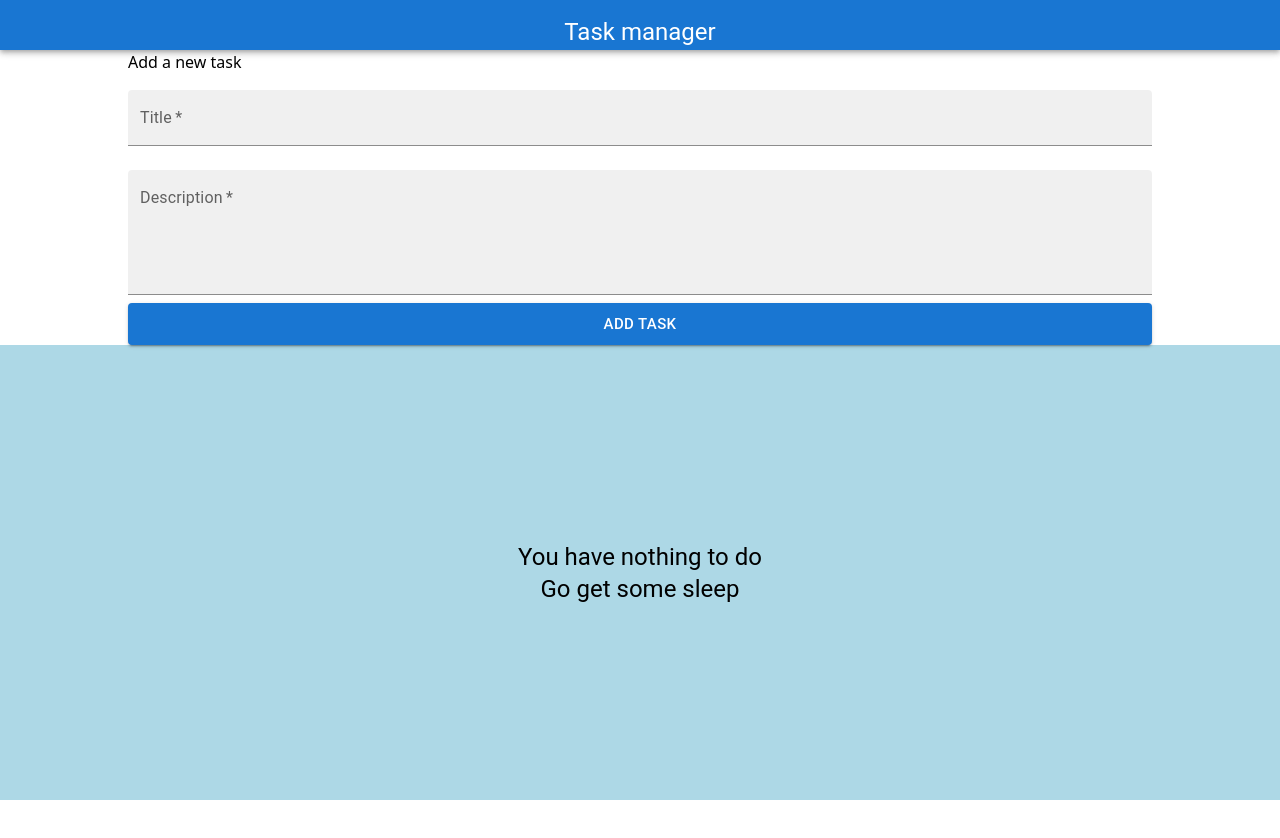
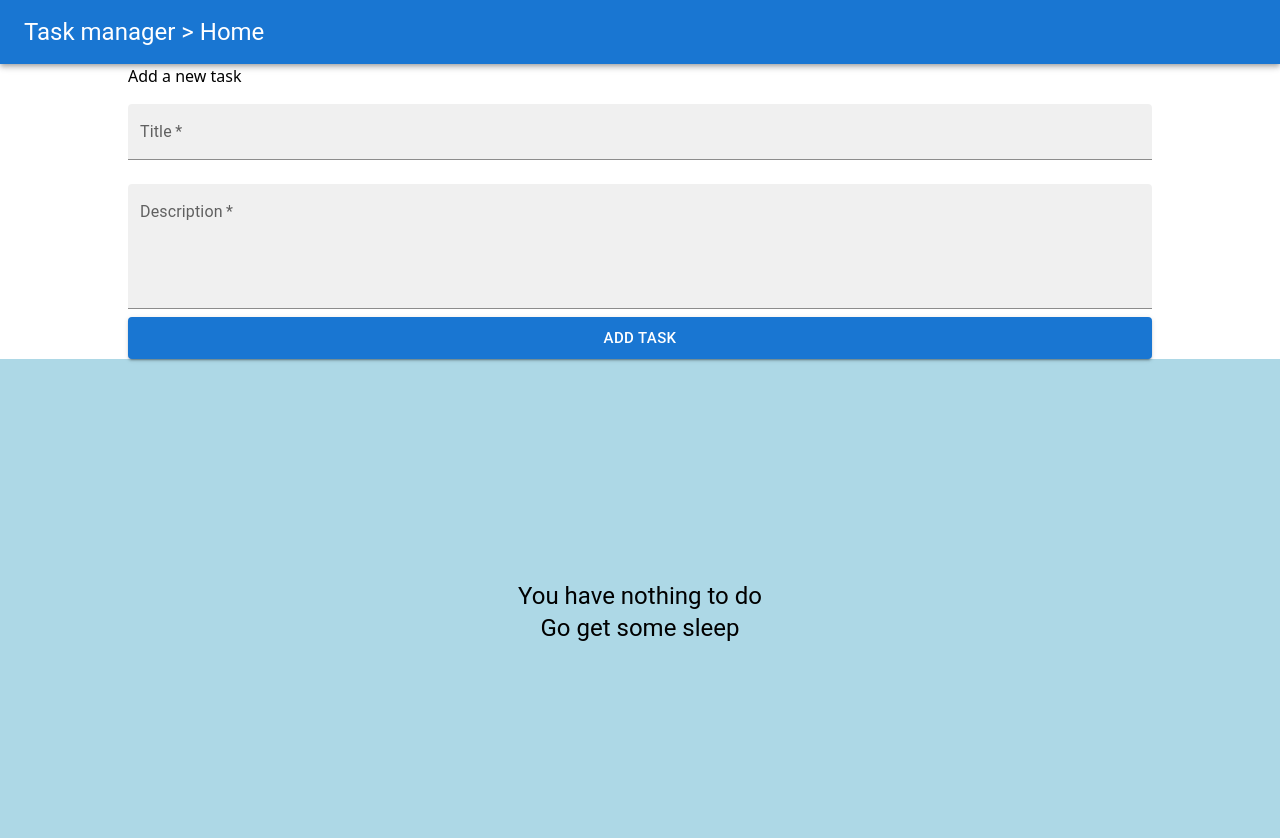
Before and after one commit to diegofernandezfontana/rechat, a React (Vite) app: page / in a window 1280 px wide. Shown: the top 838 px of the page. Before the commit the page ends 800 px from the top, so only its background shows below. Built offline with nearby package versions, Linux system fonts and the light colour scheme.

Commit message:
Add Navbar changes, moved to root to display in edit mode

```diff
--- a/src/App.tsx
+++ b/src/App.tsx
@@ -22,7 +22,6 @@ function App() {
         margin: "2",
       }}
     >
-      <Navbar />
       <TaskForm onSubmit={handleFormSubmit} />
       <TaskList tasks={tasks} />
     </Box>
--- a/src/components/Navbar.tsx
+++ b/src/components/Navbar.tsx
@@ -1,19 +1,20 @@
 import AppBar from "@mui/material/AppBar";
 import Toolbar from "@mui/material/Toolbar";
 import Typography from "@mui/material/Typography";
+import { useParams } from "react-router-dom";
 
 const Navbar = () => {
+  const { id } = useParams<string>();
+
+  const message = id ? "Edit" : "Home";
   return (
-    <AppBar position="static" sx={{ height: 50 }}>
+    <AppBar position="static">
       <Toolbar
         sx={{
-          minHeight: 50,
           display: "flex",
-          justifyContent: "center",
-          alignItems: "center",
         }}
       >
-        <Typography variant="h5">Task manager</Typography>
+        <Typography variant="h5">Task manager &gt; {message}</Typography>
       </Toolbar>
     </AppBar>
   );
--- a/src/main.tsx
+++ b/src/main.tsx
@@ -6,6 +6,7 @@ import { TaskProvider } from "./providers/TaskContext.tsx";
 
 import { createBrowserRouter, RouterProvider } from "react-router-dom";
 import { EditTaskRoute } from "./components/EditTask/EditTask.tsx";
+import Navbar from "./components/Navbar.tsx";
 
 const router = createBrowserRouter([
   {
@@ -25,6 +26,7 @@ const router = createBrowserRouter([
 ReactDOM.createRoot(document.getElementById("root") as HTMLElement).render(
   <React.StrictMode>
     <TaskProvider>
+      <Navbar />
       <RouterProvider router={router} />
     </TaskProvider>
   </React.StrictMode>
```
